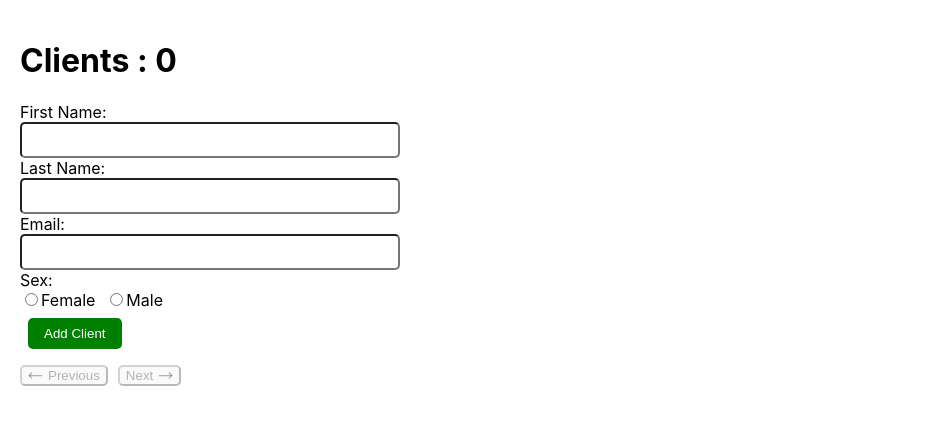
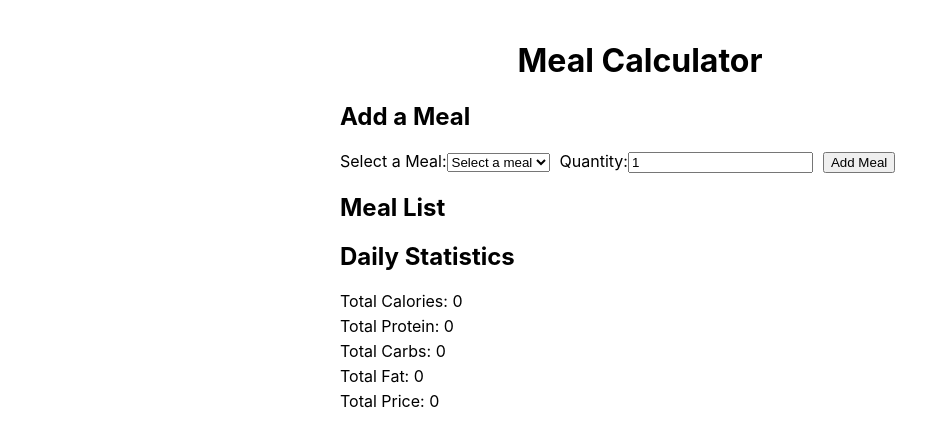
Before and after one commit to YounesAT1/React-Cours, a React (Create React App) app: page / in a window 1280 px wide. Shown: the top 446 px of the page, without its empty margins (0-938 px from the left). Built offline with nearby package versions, Linux system fonts and the light colour scheme.

Commit message:
remote Exercices

```diff
--- a/src/App.js
+++ b/src/App.js
@@ -1,5 +1,5 @@
 /* eslint-disable no-lone-blocks */
-import Crud from "./usestateExamples/Crud";
+// import Crud from "./usestateExamples/Crud";
 // import ExThree from "./usestateExamples/ExThree";
 // import React, { Component } from "react";
 // import PropsOne from "./ClassComponent/props/propsOne/PropsOne";
@@ -23,16 +23,89 @@ import Crud from "./usestateExamples/Crud";
 // import Navbar from "./facebookComponents/Navbar/Navbar";
 // import Rightside from "./facebookComponents/Rightside/Rightside";
 
+import MealTracker from "./RemoteExercices/Meal/MealTracker";
+
+// import Expence from "./RemoteExercices/ExpenceTracker/Expence";
+
 // import Crud from "./ClassComponent/Crud";
 
 // import React from "react";
 // import Posts from "./ExamPrep/Exam1/Posts";
 // import Product from "./ExamPrep/Product";
 
+// import React, { useState } from "react";
+// import "./App.css";
+// import MealForm from "./RemoteExercices/Meal/MealForm";
+// import MealList from "./RemoteExercices/Meal/MealList";
+// import DailyStats from "./RemoteExercices/Meal/DailyStats";
+
+// const foodData = [
+//   { name: "Pomme", calories: 52, protein: 0.3, carbs: 14, fat: 14, price: 2 },
+//   { name: "Banana", calories: 89, protein: 1.1, carbs: 23, fat: 0.3, price: 2 },
+//   {
+//     name: "Poulet grille",
+//     calories: 165,
+//     protein: 31,
+//     carbs: 0,
+//     fat: 3.6,
+//     price: 100,
+//   },
+// ];
+
+// const App = () => {
+//   const [meals, setMeals] = useState([]);
+//   const [dailyStats, setDailyStats] = useState({
+//     totalCalories: 0,
+//     totalProtein: 0,
+//     totalCarbs: 0,
+//     totalFat: 0,
+//     totalPrice: 0,
+//   });
+
+//   const addMeal = (meal) => {
+//     setMeals([...meals, meal]);
+//     updateDailyStats(meal, true);
+//   };
+
+//   const removeMeal = (index) => {
+//     const removedMeal = meals[index];
+//     setMeals(meals.filter((_, i) => i !== index));
+//     updateDailyStats(removedMeal, false);
+//   };
+
+//   const updateDailyStats = (meal, isAddition) => {
+//     const factor = isAddition ? 1 : -1;
+
+//     setDailyStats((prevStats) => ({
+//       totalCalories:
+//         prevStats.totalCalories + factor * meal.calories * meal.quantity,
+//       totalProtein:
+//         prevStats.totalProtein + factor * meal.protein * meal.quantity,
+//       totalCarbs: prevStats.totalCarbs + factor * meal.carbs * meal.quantity,
+//       totalFat: prevStats.totalFat + factor * meal.fat * meal.quantity,
+//       totalPrice: prevStats.totalPrice + factor * meal.totalPrice,
+//     }));
+//   };
+
+//   return (
+//     <div className="App">
+//       <h1>Meal Calculator</h1>
+//       <MealForm foodData={foodData} addMeal={addMeal} />
+//       <MealList meals={meals} removeMeal={removeMeal} />
+//       <DailyStats stats={dailyStats} />
+//     </div>
+//   );
+// };
+
+// export default App;
+
 const App = () => {
   return (
     <div>
-      <Crud />
+      <MealTracker />
+      {/* <Expence /> */}
+
+      {/* <Crud /> */}
       {/* <ExThree /> */}
       {/* <Posts /> */}
       {/* <TpStagiaireNote /> */}
--- /dev/null
+++ b/src/RemoteExercices/ExpenceTracker/Expence.jsx
@@ -0,0 +1,107 @@
+import React, { useState } from "react";
+
+const Expense = () => {
+  const [transactions, setTransactions] = useState([]);
+  const [text, setText] = useState("");
+  const [amount, setAmount] = useState("");
+
+  const addTransaction = () => {
+    if (text && amount) {
+      const transaction = {
+        text,
+        amount: parseFloat(amount),
+      };
+      setTransactions([...transactions, transaction]);
+      setText("");
+      setAmount("");
+    }
+  };
+
+  const calculateTotalIncome = () => {
+    return transactions
+      .filter((transaction) => transaction.amount > 0)
+      .reduce((total, transaction) => total + transaction.amount, 0);
+  };
+
+  const calculateTotalExpense = () => {
+    return (
+      transactions
+        .filter((transaction) => transaction.amount < 0)
+        .reduce((total, transaction) => total + transaction.amount, 0) * -1
+    );
+  };
+
+  const calculateBalance = () => {
+    return calculateTotalIncome() - calculateTotalExpense();
+  };
+
+  return (
+    <div style={{ textAlign: "center", maxWidth: "400px", margin: "auto" }}>
+      <h1 style={{ color: "#333" }}>Expense Tracker</h1>
+      <div style={{ marginBottom: "10px" }}>
+        <strong>Total Income:</strong> {calculateTotalIncome().toFixed(2)} DH
+      </div>
+      <div style={{ marginBottom: "10px" }}>
+        <strong>Total Expense:</strong> {calculateTotalExpense().toFixed(2)} DH
+      </div>
+      <div style={{ marginBottom: "10px" }}>
+        <strong>Balance:</strong> {calculateBalance().toFixed(2)} DH
+      </div>
+      <form
+        onSubmit={(e) => {
+          e.preventDefault();
+          addTransaction();
+        }}
+        style={{ marginBottom: "20px" }}
+      >
+        <input
+          type="text"
+          placeholder="Transaction"
+          value={text}
+          onChange={(e) => setText(e.target.value)}
+          style={{ padding: "5px", marginRight: "5px" }}
+        />
+        <input
+          type="number"
+          placeholder="Amount"
+          value={amount}
+          onChange={(e) => setAmount(e.target.value)}
+          style={{ padding: "5px", marginRight: "5px" }}
+        />
+        <button
+          type="submit"
+          style={{
+            padding: "5px 10px",
+            backgroundColor: "#4CAF50",
+            color: "white",
+            border: "none",
+            borderRadius: "3px",
+            cursor: "pointer",
+          }}
+        >
+          Add Transaction
+        </button>
+      </form>
+      <div>
+        <h2>Transaction List</h2>
+        <ul style={{ listStyleType: "none", padding: 0 }}>
+          {transactions.map((transaction, index) => (
+            <li
+              key={index}
+              style={{
+                background: transaction.amount < 0 ? "#FFCCCC" : "#CCFFCC",
+                marginBottom: "5px",
+                padding: "5px",
+                borderRadius: "3px",
+              }}
+            >
+              {transaction.text}: {transaction.amount.toFixed(2)} DH
+            </li>
+          ))}
+        </ul>
+      </div>
+    </div>
+  );
+};
+
+export default Expense;
--- /dev/null
+++ b/src/RemoteExercices/Meal/MealTracker.css
@@ -0,0 +1,34 @@
+.meal-tracker-container {
+  max-width: 600px;
+  margin: auto;
+  padding: 20px;
+}
+
+.header {
+  text-align: center;
+}
+
+.add-meal-section {
+  margin-bottom: 20px;
+}
+
+.add-meal-section label {
+  margin-right: 10px;
+}
+
+.meal-list-section ul {
+  list-style: none;
+  padding: 0;
+}
+
+.meal-list-section li {
+  margin-bottom: 5px;
+}
+
+.daily-stats-section {
+  margin-top: 20px;
+}
+
+.daily-stats-section p {
+  margin: 5px 0;
+}
--- /dev/null
+++ b/src/RemoteExercices/Meal/MealTracker.jsx
@@ -0,0 +1,109 @@
+import React, { useState } from "react";
+import "./MealTracker.css";
+
+const foodData = [
+  { name: "Pomme", calories: 52, protein: 0.3, carbs: 14, fat: 14, price: 2 },
+  { name: "Banana", calories: 89, protein: 1.1, carbs: 23, fat: 0.3, price: 2 },
+  {
+    name: "Poulet grille",
+    calories: 165,
+    protein: 31,
+    carbs: 0,
+    fat: 3.6,
+    price: 100,
+  },
+];
+
+const MealTracker = () => {
+  const [meals, setMeals] = useState([]);
+  const [dailyStats, setDailyStats] = useState({
+    totalCalories: 0,
+    totalProtein: 0,
+    totalCarbs: 0,
+    totalFat: 0,
+    totalPrice: 0,
+  });
+  const [selectedMeal, setSelectedMeal] = useState("");
+  const [quantity, setQuantity] = useState(1);
+
+  const handleAddMeal = () => {
+    const selectedFood = foodData.find((food) => food.name === selectedMeal);
+    if (selectedFood) {
+      const meal = {
+        ...selectedFood,
+        quantity: parseInt(quantity),
+        totalPrice: parseInt(quantity) * selectedFood.price,
+      };
+      setMeals([...meals, meal]);
+      updateDailyStats(meal);
+      setSelectedMeal("");
+      setQuantity(1);
+    }
+  };
+
+  const updateDailyStats = (meal) => {
+    setDailyStats((prevStats) => ({
+      totalCalories: prevStats.totalCalories + meal.calories * meal.quantity,
+      totalProtein: prevStats.totalProtein + meal.protein * meal.quantity,
+      totalCarbs: prevStats.totalCarbs + meal.carbs * meal.quantity,
+      totalFat: prevStats.totalFat + meal.fat * meal.quantity,
+      totalPrice: prevStats.totalPrice + meal.totalPrice,
+    }));
+  };
+
+  return (
+    <div className="meal-tracker-container">
+      <h1 className="header">Meal Calculator</h1>
+      <div className="add-meal-section">
+        <h2>Add a Meal</h2>
+        <label>
+          Select a Meal:
+          <select
+            value={selectedMeal}
+            onChange={(e) => setSelectedMeal(e.target.value)}
+          >
+            <option value="" disabled>
+              Select a meal
+            </option>
+            {foodData.map((food) => (
+              <option key={food.name} value={food.name}>
+                {food.name}
+              </option>
+            ))}
+          </select>
+        </label>
+        <label>
+          Quantity:
+          <input
+            type="number"
+            value={quantity}
+            onChange={(e) => setQuantity(e.target.value)}
+          />
+        </label>
+        <button onClick={handleAddMeal}>Add Meal</button>
+      </div>
+
+      <div className="meal-list-section">
+        <h2>Meal List</h2>
+        <ul>
+          {meals.map((meal, index) => (
+            <li key={index}>
+              {meal.quantity}x {meal.name}
+            </li>
+          ))}
+        </ul>
+      </div>
+
+      <div className="daily-stats-section">
+        <h2>Daily Statistics</h2>
+        <p>Total Calories: {dailyStats.totalCalories}</p>
+        <p>Total Protein: {dailyStats.totalProtein}</p>
+        <p>Total Carbs: {dailyStats.totalCarbs}</p>
+        <p>Total Fat: {dailyStats.totalFat}</p>
+        <p>Total Price: {dailyStats.totalPrice}</p>
+      </div>
+    </div>
+  );
+};
+
+export default MealTracker;
```
Also changed, not shown: src/RemoteExercices/ExpenceTracker/Expence.css (added).
